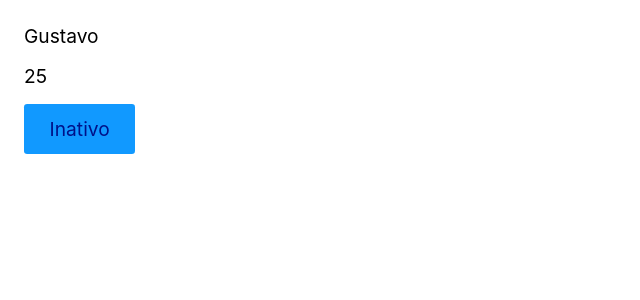
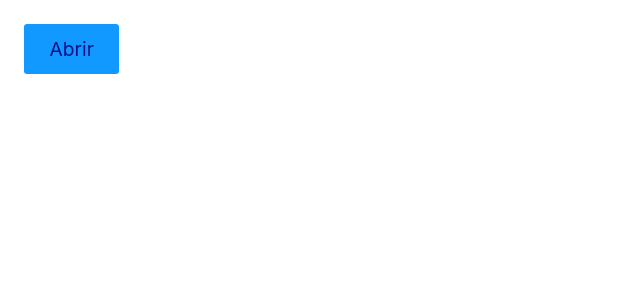
Before and after one commit to devgustavotinti/react-origamid, a React (Create React App) app: page / in a window 1280 px wide. Shown: the top 300 px of the page, without its empty margins (0-640 px from the left). Built offline with nearby package versions, Linux system fonts and the light colour scheme.

Commit message:
Hooks - useState ex 02 modal

```diff
--- a/src/App.js
+++ b/src/App.js
@@ -1,21 +1,15 @@
 import React from "react";
+import ButtonModal from "./ButtonModal";
+import Modal from "./Modal";
 
-function App() {
-  const [ativo, setAtivo] = React.useState(false);
-  const [dados, setDados] = React.useState({ nome: "Gustavo", idade: "25" });
-
-  function handleClick() {
-    setAtivo(!ativo);
-    setDados({ ...dados, faculdade: "Possui faculdade" });
-  }
+const App = () => {
+ const [modal, setModal] = React.useState(false)
 
   return (
-    <>
-      <p>{dados.nome}</p>
-      <p>{dados.idade}</p>
-      {ativo ? <p>{dados.faculdade}</p> : ""}
-      <button onClick={handleClick}>{ativo ? "Ativo" : "Inativo"}</button>
-    </>
+    <div>
+      <Modal modal={modal} setModal={setModal} />
+      <ButtonModal setModal={setModal} />
+    </div>
   );
 }
 
--- /dev/null
+++ b/src/ButtonModal.js
@@ -0,0 +1,9 @@
+import React from 'react'
+
+const ButtonModal = ({setModal}) => {
+  return (
+    <button onClick={() => setModal(true)}>Abrir</button>
+  )
+}
+
+export default ButtonModal;
--- /dev/null
+++ b/src/Modal.js
@@ -0,0 +1,14 @@
+import React from 'react'
+
+const Modal = ({modal, setModal}) => {
+  if(modal === true) {
+    return (
+      <div>
+        esse é um modal. <button onClick={() => setModal(false)}>Fechar</button>
+      </div>
+    )
+  }
+  return null
+}
+
+export default Modal
```
